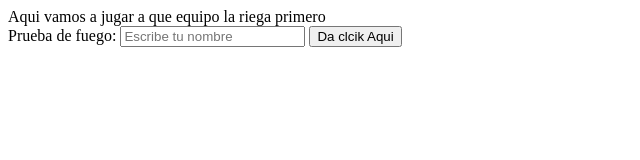
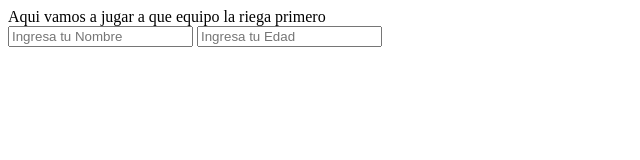
Before and after one commit to VegaSandoval/PruebaVersiones_Equipo01, a plain HTML site: page index.html in a window 1280 px wide. Shown: the whole page, without its empty margins (0-640 px from the left). Drawn offline with Linux system fonts and the light colour scheme.

Commit message:
Se creo un form con nombre y edad

```diff
--- a/index.html
+++ b/index.html
@@ -7,10 +7,11 @@
 </head>
 <body>
     Aqui vamos a jugar a que equipo la riega primero
-    <form action="" name="formulario" method="get">
-        <label for="nombre">Prueba de fuego:</label>
-        <input type="text" name="nombre" id="nombre" placeholder="Escribe tu nombre">
-        <button>Da clcik Aqui</button>
+    <div class="container-form">
+    <form action="" name="formulario" method="get" id="form">
+        <input type="text" name="nombre" placeholder="Ingresa tu Nombre">
+        <input type="number" name="edad" placeholder="Ingresa tu Edad">
     </form>
+    </div>
 </body>
 </html>
```
